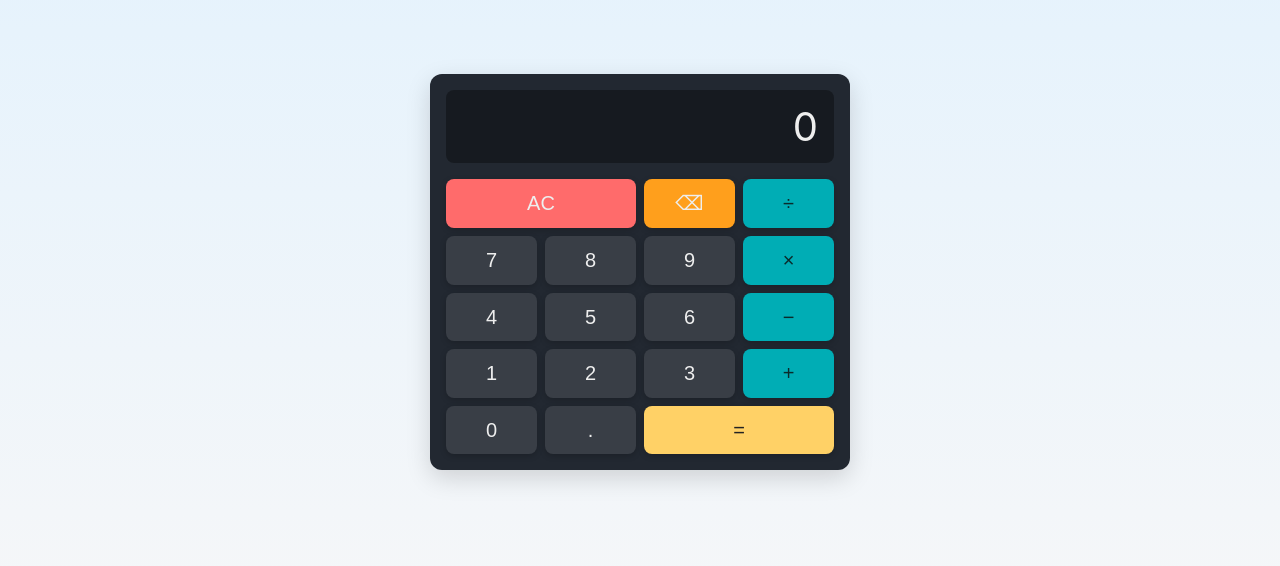
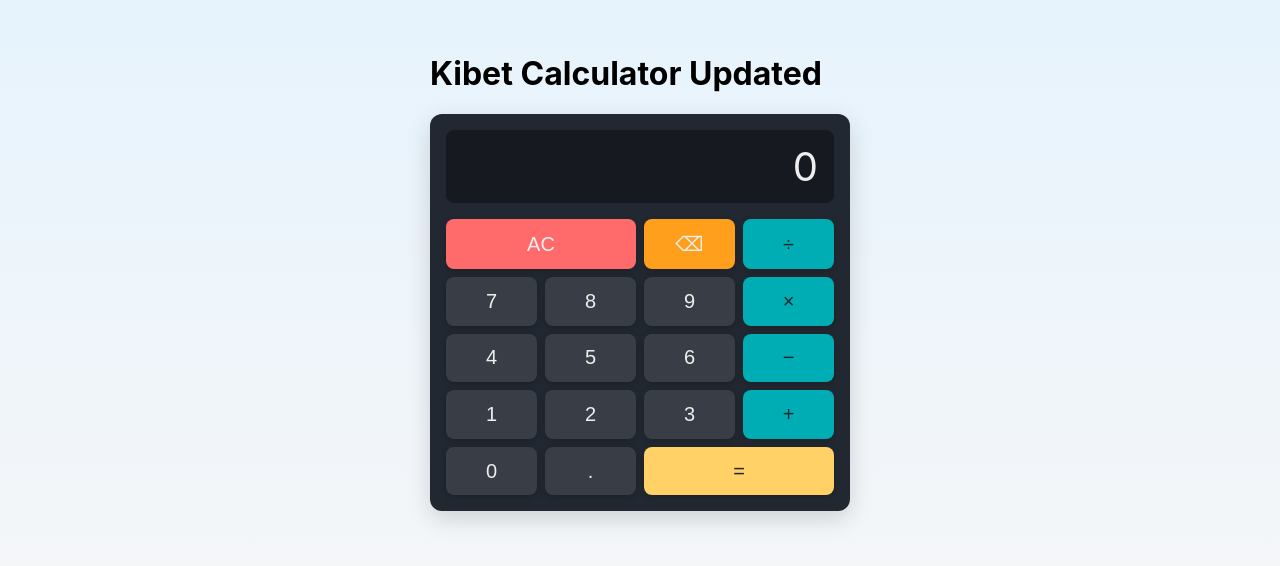
Before and after one commit to Undispute505/kibet-calculator, a website: page index.html in a window 1280 px wide. Shown: the part 128-694 px from the top of the page. Drawn offline with Linux system fonts and the light colour scheme.

Commit message:
title has changed

```diff
--- a/index.html
+++ b/index.html
@@ -8,7 +8,7 @@
 </head>
 <body>
   <main class="calculator-container">
-    <h1 class="sr-only">Kibet Calculator</h1>
+    <h1>Kibet Calculator Updated</h1>
     <div class="calculator" role="application" aria-label="Basic calculator">
       <div class="display" id="display" aria-live="polite">0</div>
       <div class="keys">
```
